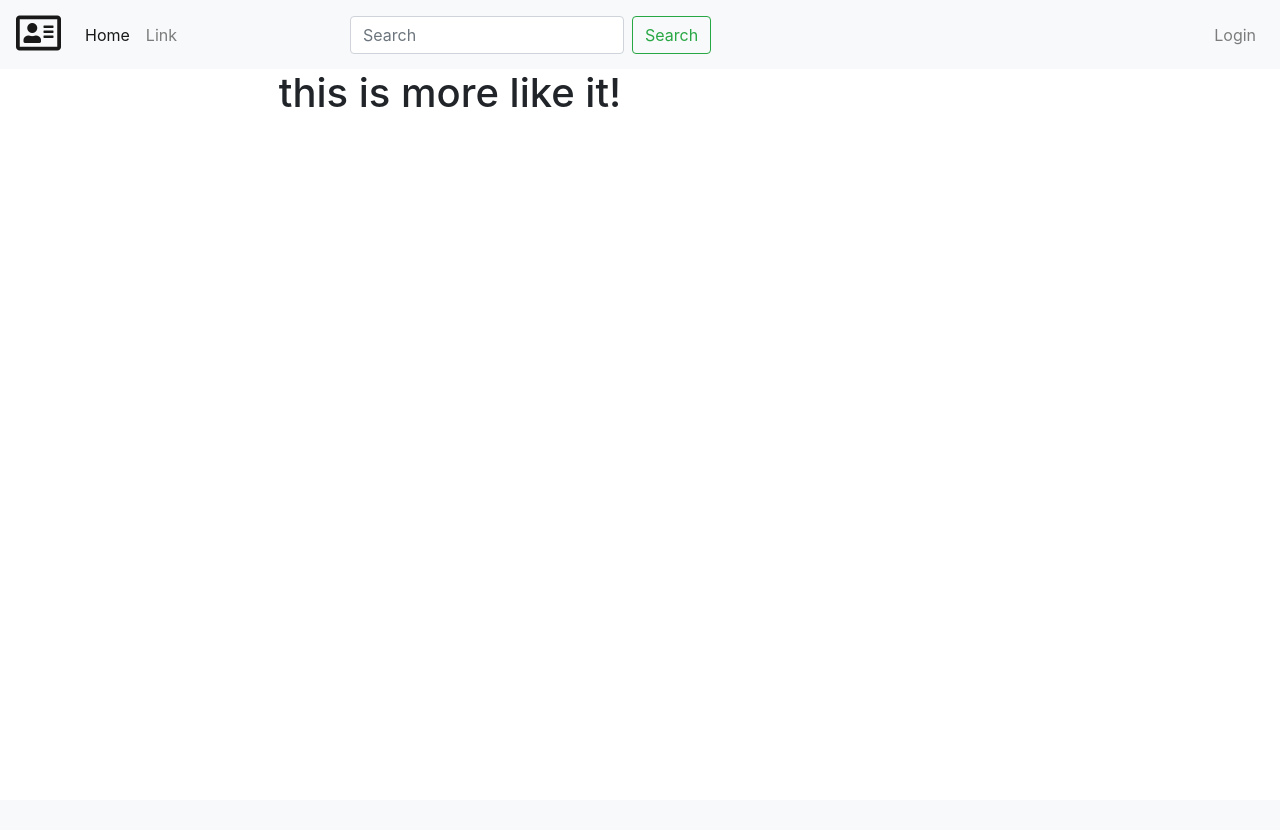
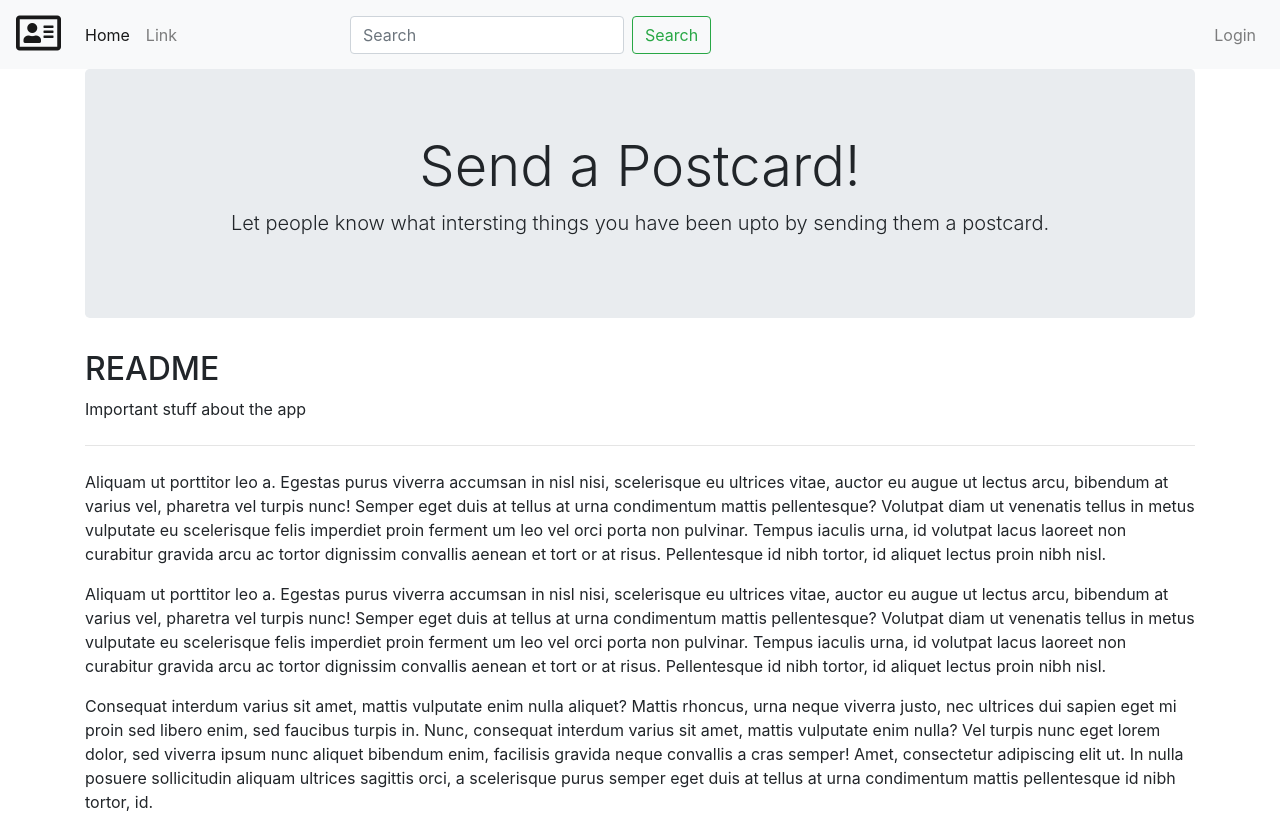
Before and after one commit to siddharthisaiah/spritle, a Django app: page / in a window 1280 px wide. Before the commit the page ends 107 px from the top, so only its background shows below. Run offline with Django 3.2, Linux system fonts and the light colour scheme; some libraries are stand-ins or nearby versions.

Commit message:
modify index page

```diff
--- a/spritle/postcard/templates/postcard/index.html
+++ b/spritle/postcard/templates/postcard/index.html
@@ -5,10 +5,49 @@
 
 <div class="container">
     <div class="row text-center">
-	<div class="col-md-8">
-            <h1>this is more like it!</h1>
+        <div class="col-md-12">
+	    <div class="jumbotron">
+		<h1 class="display-4">Send a Postcard!</h1>
+		<p class="lead">
+		    Let people know what intersting things you have been upto by sending them a postcard.
+		</p>
+	    </div>
+	</div>
+    </div>
+
+    <div class="row">
+	<div class="col-md-12">
+
+            <h2>README</h2>
+
+            <p>Important stuff about the app</p>
+
+
+            <hr class="my-4" />
+
+            <p>Aliquam ut porttitor leo a. Egestas purus viverra accumsan in nisl nisi, scelerisque eu ultrices vitae, auctor eu
+		augue ut lectus arcu, bibendum at varius vel, pharetra vel turpis nunc! Semper eget duis at tellus at urna condimentum
+		mattis pellentesque? Volutpat diam ut venenatis tellus in metus vulputate eu scelerisque felis imperdiet proin ferment
+		um leo vel orci porta non pulvinar.
+		Tempus iaculis urna, id volutpat lacus laoreet non curabitur gravida arcu ac tortor dignissim convallis aenean et tort
+		or at risus. Pellentesque id nibh tortor, id aliquet lectus proin nibh nisl.
+	    </p>
+	    <p>Aliquam ut porttitor leo a. Egestas purus viverra accumsan in nisl nisi, scelerisque eu ultrices vitae, auctor eu
+		augue ut lectus arcu, bibendum at varius vel, pharetra vel turpis nunc! Semper eget duis at tellus at urna condimentum
+		mattis pellentesque? Volutpat diam ut venenatis tellus in metus vulputate eu scelerisque felis imperdiet proin ferment
+		um leo vel orci porta non pulvinar.
+		Tempus iaculis urna, id volutpat lacus laoreet non curabitur gravida arcu ac tortor dignissim convallis aenean et tort
+		or at risus. Pellentesque id nibh tortor, id aliquet lectus proin nibh nisl.
+	    </p>
+            <p>
+                Consequat interdum varius sit amet, mattis vulputate enim nulla aliquet? Mattis rhoncus, urna neque viverra justo, nec ultrices dui sapien eget mi proin sed libero enim, sed faucibus turpis in.
+                Nunc, consequat interdum varius sit amet, mattis vulputate enim nulla? Vel turpis nunc eget lorem dolor, sed viverra ipsum nunc aliquet bibendum enim, facilisis gravida neque convallis a cras semper!
+                Amet, consectetur adipiscing elit ut. In nulla posuere sollicitudin aliquam ultrices sagittis orci, a scelerisque purus semper eget duis at tellus at urna condimentum mattis pellentesque id nibh tortor, id.
+            </p>
 	</div>
     </div>
 </div>
 
+
+
 {% endblock content %}
```
